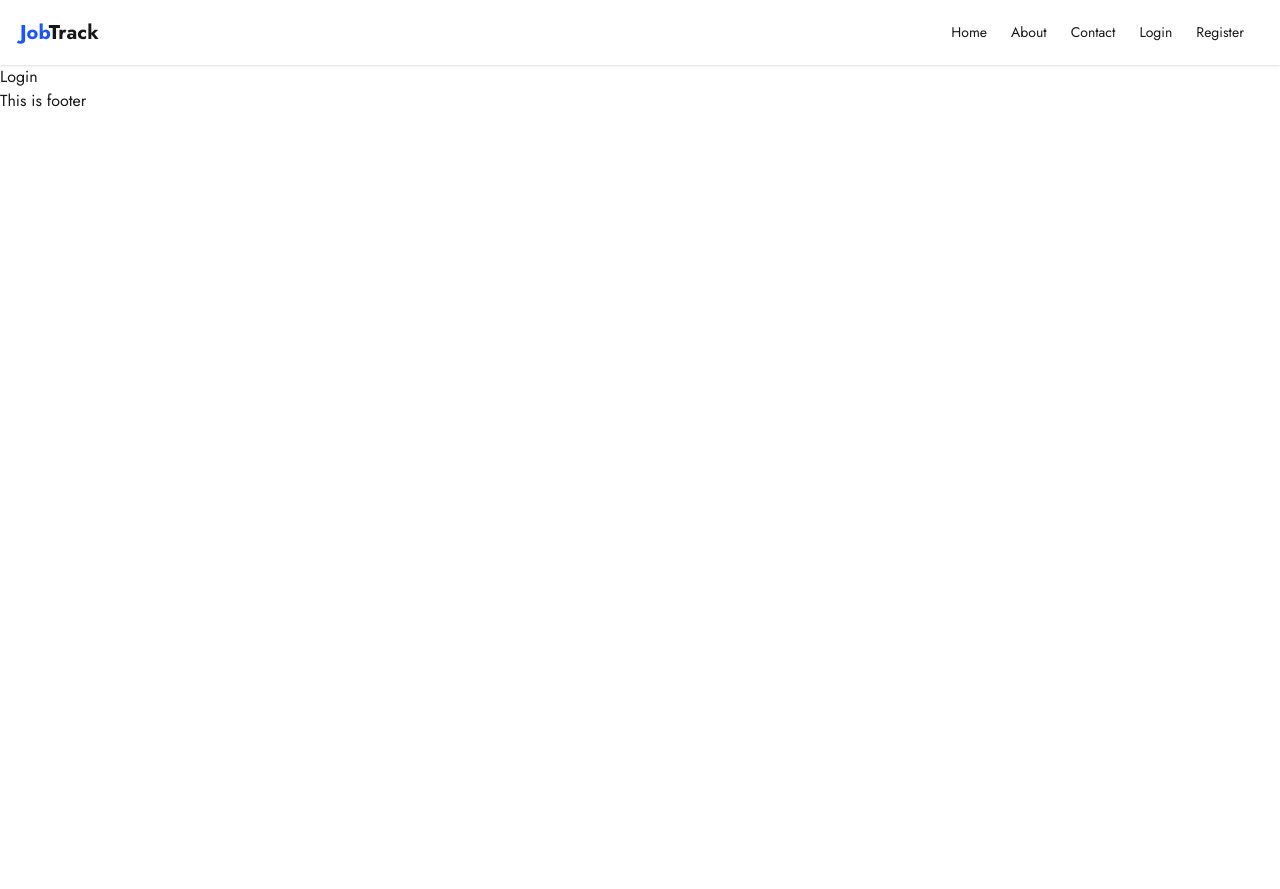
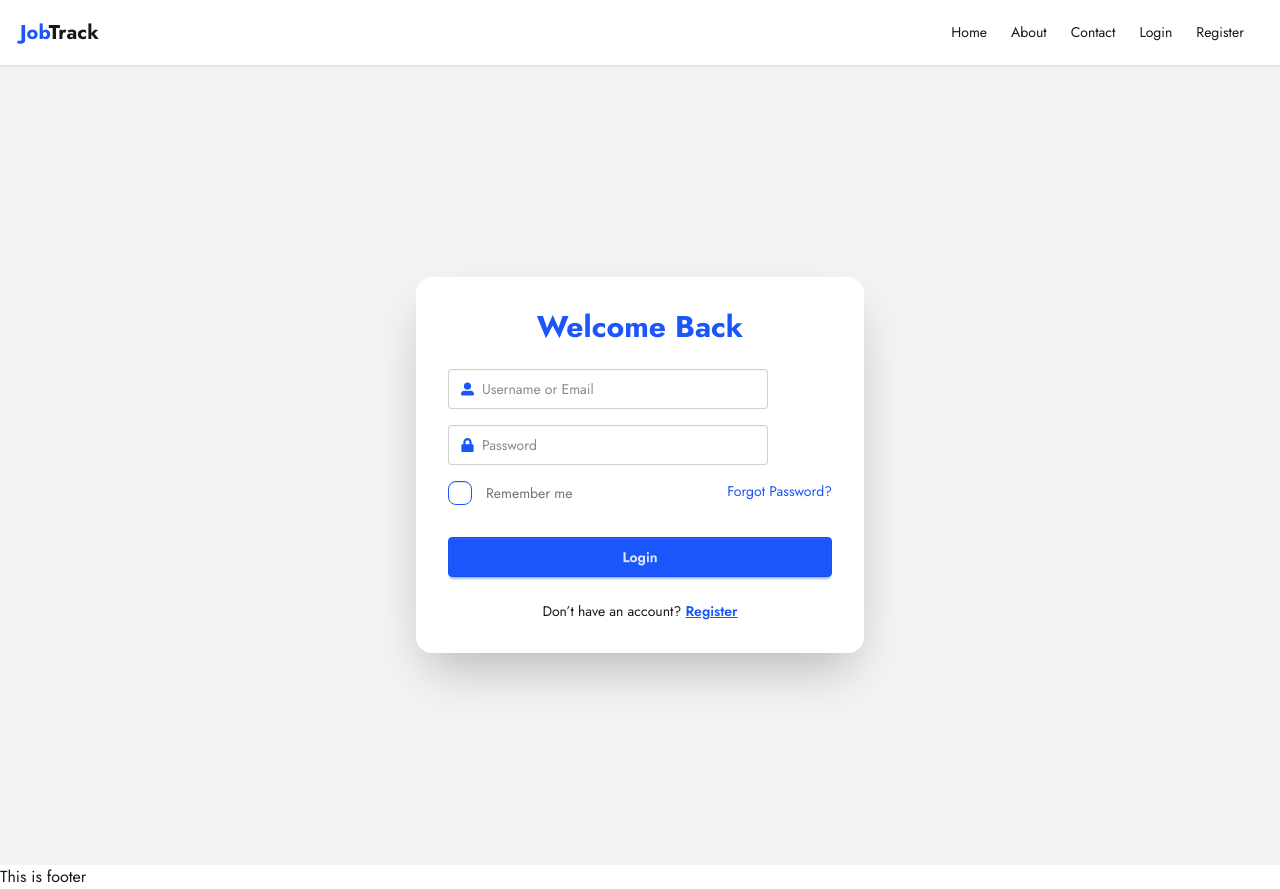
Before and after one commit to mdmhrz/job-track, a React (Vite) app: page /login in a window 1280 px wide. Before the commit the page ends 800 px from the top, so only its background shows below. Built offline with nearby package versions, Linux system fonts and the light colour scheme.

Commit message:
Login Page done

```diff
--- /dev/null
+++ b/src/Pages/Login.jsx
@@ -0,0 +1,62 @@
+import { FaUserAlt, FaLock } from "react-icons/fa";
+import { motion } from "framer-motion";
+
+export default function Login() {
+    return (
+        <div className="min-h-screen bg-base-200 flex items-center justify-center p-6">
+            <motion.div
+                className="bg-base-100 shadow-2xl rounded-2xl p-8 w-full max-w-md"
+                initial={{ opacity: 0, y: 40 }}
+                animate={{ opacity: 1, y: 0 }}
+                transition={{ duration: 0.6 }}
+            >
+                <motion.h2
+                    className="text-3xl font-bold text-center mb-6 text-primary"
+                    initial={{ opacity: 0, y: -20 }}
+                    animate={{ opacity: 1, y: 0 }}
+                    transition={{ delay: 0.2, duration: 0.5 }}
+                >
+                    Welcome Back
+                </motion.h2>
+
+                <form className="space-y-4">
+                    <label className="input input-bordered flex items-center gap-2">
+                        <FaUserAlt className="text-primary" />
+                        <input
+                            type="text"
+                            className="grow"
+                            placeholder="Username or Email"
+                        />
+                    </label>
+
+                    <label className="input input-bordered flex items-center gap-2">
+                        <FaLock className="text-primary" />
+                        <input type="password" className="grow" placeholder="Password" />
+                    </label>
+
+                    <div className="flex justify-between text-sm mt-2">
+                        <label className="label cursor-pointer">
+                            <input type="checkbox" className="checkbox checkbox-primary mr-2" />
+                            Remember me
+                        </label>
+                        <a className="link link-hover text-primary">Forgot Password?</a>
+                    </div>
+
+                    <motion.button
+                        type="submit"
+                        className="btn btn-primary w-full mt-4"
+                        whileHover={{ scale: 1.05 }}
+                        whileTap={{ scale: 0.95 }}
+                    >
+                        Login
+                    </motion.button>
+                </form>
+
+                <div className="text-center mt-6 text-sm">
+                    Don’t have an account?{" "}
+                    <a className="link link-primary font-semibold">Register</a>
+                </div>
+            </motion.div>
+        </div>
+    );
+}
--- a/src/Routes/Routes.jsx
+++ b/src/Routes/Routes.jsx
@@ -2,6 +2,7 @@ import { createBrowserRouter } from "react-router";
 import Root from "../Root/Root";
 import Home from "../Pages/Home";
 import ErrorPage from "../Pages/ErrorPage";
+import Login from "../Pages/Login";
 
 const router = createBrowserRouter([
     {
@@ -18,7 +19,7 @@ const router = createBrowserRouter([
             },
             {
                 path: '/login',
-                element: <h1>Login</h1>
+                element: <Login></Login>
             },
             {
                 path: '/register',
```
